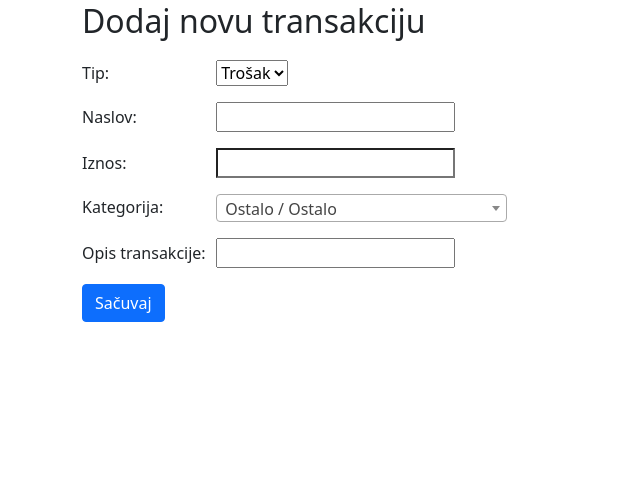
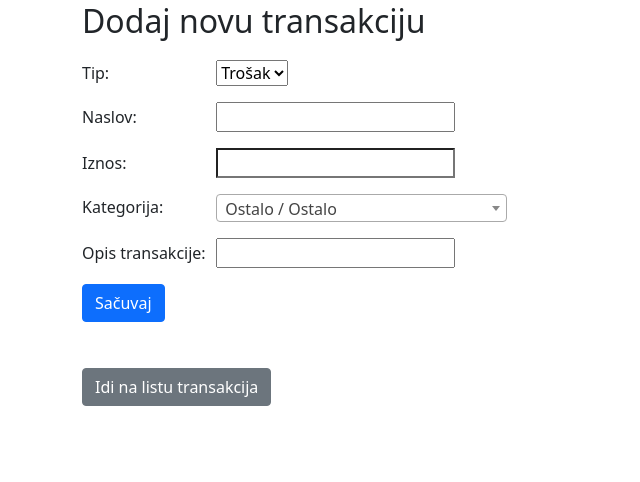
Before and after one commit to milos-zivanovic/wallet, a Django app: page /transactions/create/ in a window 1280 px wide. Shown: the part 84-566 px from the top of the page, without its empty margins (0-640 px from the left). Run offline with Django 4.2, Linux system fonts and the light colour scheme; the visitor is signed in with stand-in values (Sample User, id 1); data comes from the database, SQL or seed files in the repository.

Commit message:
small template revert

```diff
--- a/transactions/templates/transactions/transaction_form.html
+++ b/transactions/templates/transactions/transaction_form.html
@@ -7,4 +7,7 @@
     {{ form.as_p }}
     <button type="submit" class="btn btn-primary">Sačuvaj</button>
 </form>
+<a href="{% url 'transaction_list' %}" class="btn btn-secondary" style="margin-top: 30px;">
+    Idi na listu transakcija
+</a>
 {% endblock %}
```
